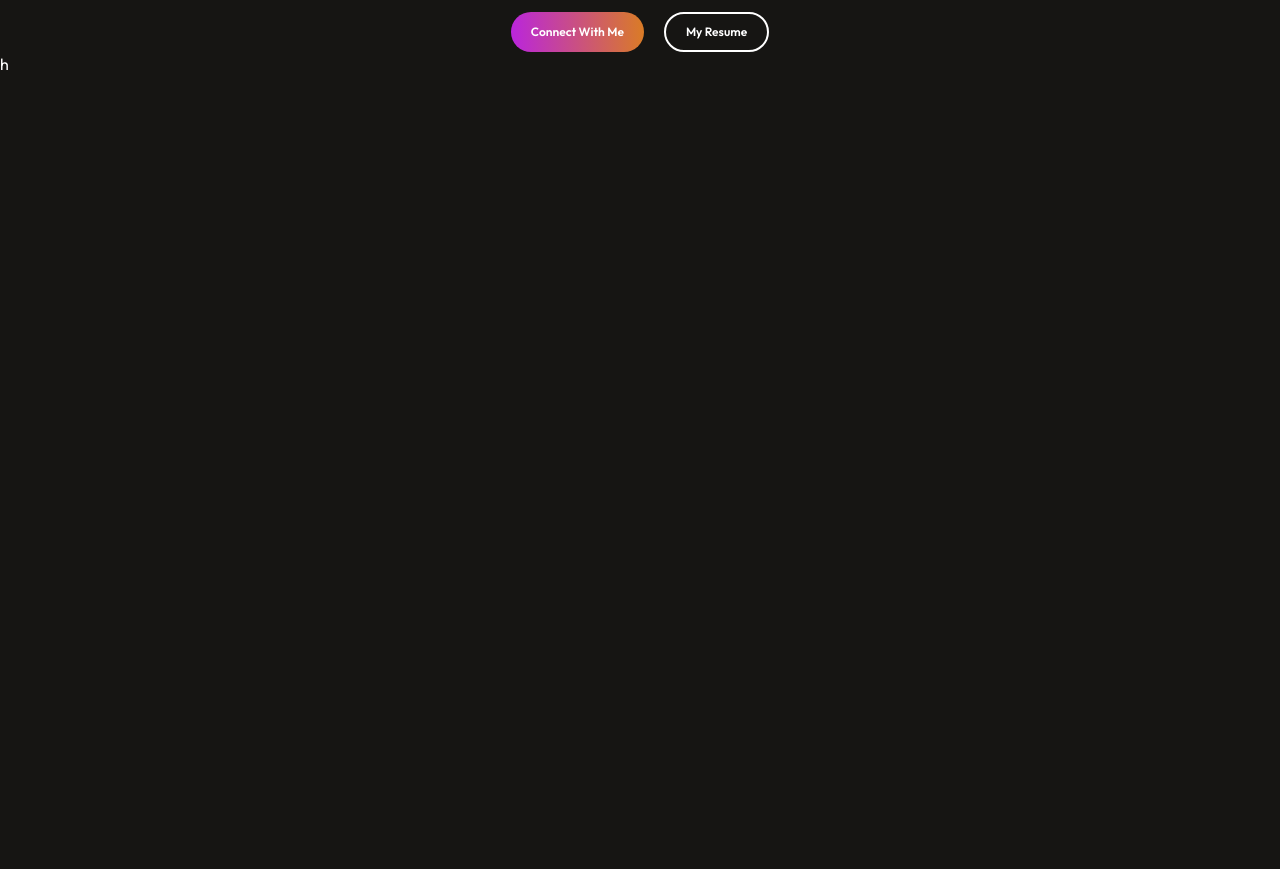
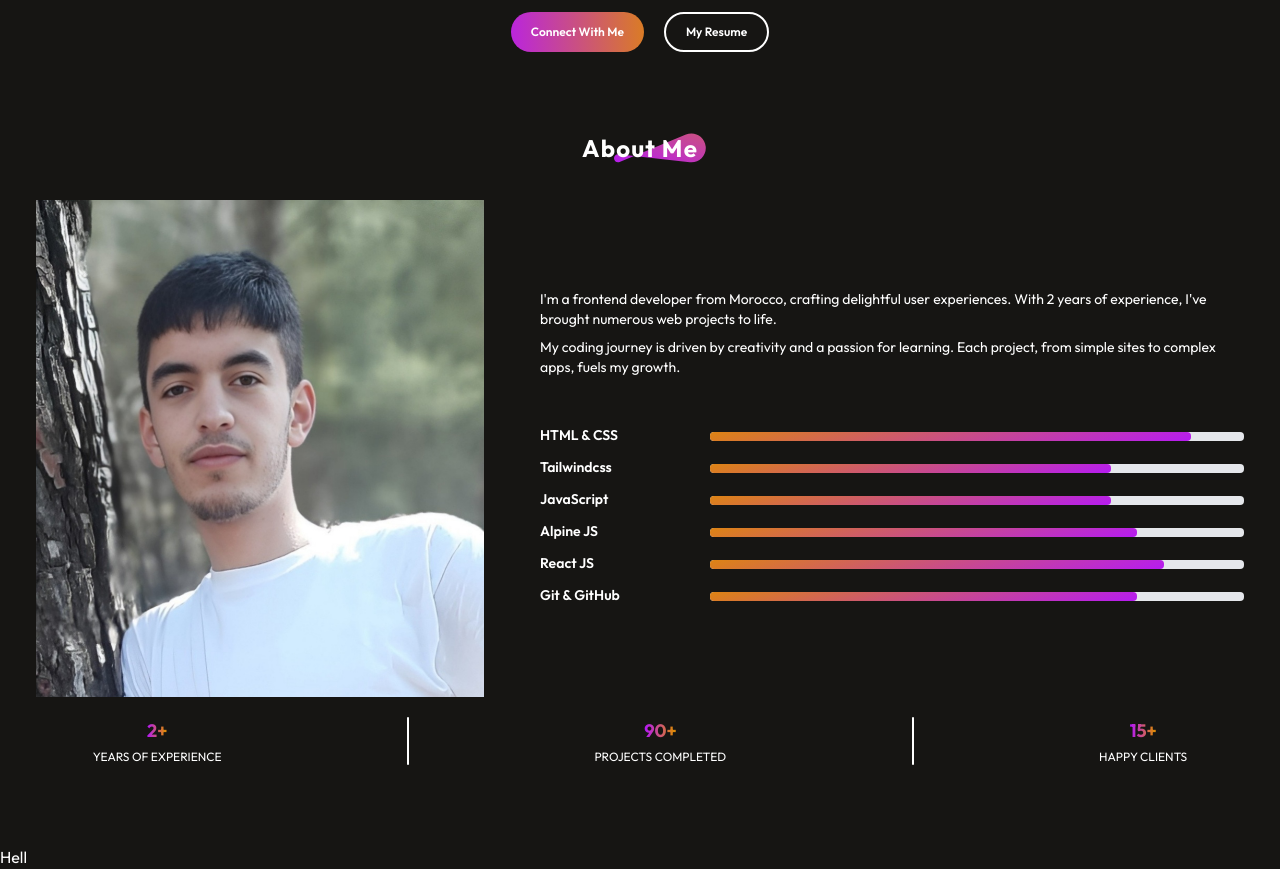
Before and after one commit to Bilalben23/my_portfolio, a React (Create React App) app: page / in a window 1280 px wide. Shown: the part 564-1433 px from the top of the page. Before the commit the page ends 800 px from the top, so only its background shows below. Built offline with nearby package versions, Linux system fonts and the light colour scheme.

Commit message:
adding about section

```diff
--- a/src/App.css
+++ b/src/App.css
@@ -14,4 +14,28 @@
         background-color: #161513;
         @apply text-white h-screen;
     }
+
+    progress {
+        appearance: none;
+        -webkit-appearance: none;
+        -moz-appearance: none;
+        width: 100%;
+        height: 0.6rem;
+    }
+
+    progress::-webkit-progress-bar {
+        background-color: #e5e7eb;
+        border-radius: 0.25rem;
+    }
+
+    progress::-webkit-progress-value {
+        background: linear-gradient(164deg, #DF8908 -5.09%, #B415FF 106.28%);
+        border-radius: 0.25rem;
+
+    }
+
+    progress::-moz-progress-bar {
+        background: linear-gradient(164deg, #DF8908 -5.09%, #B415FF 106.28%);
+        border-radius: 0.25rem;
+    }
 }
--- a/src/App.jsx
+++ b/src/App.jsx
@@ -1,6 +1,7 @@
 import React from "react";
 import Navbar from "./components/Navbar";
 import Hero from "./components/Hero";
+import About from "./components/About";
 // import AnchorLink from 'react-anchor-link-smooth-scroll';
 
 export default function App() {
@@ -8,7 +9,8 @@ export default function App() {
     <>
       <Navbar />
       <Hero />
-      h
+      <About />
+      <h1>Hell</h1>
     </>
   );
 }
--- /dev/null
+++ b/src/components/About.jsx
@@ -0,0 +1,72 @@
+import React from 'react'
+
+export default function About() {
+    return (
+        <div className='flex flex-col items-center justify-center space-y-5 my-[80px]' id="about-me">
+            <div className='relative mb-4'>
+                <h1 className='px-2 font-bold text-2xl tracking-wider'>About Me</h1>
+                <img src="/assets/theme_pattern.svg" alt="profile" className='w-[70%] h-full absolute right-0 bottom-0 -z-10' />
+            </div>
+            <div className='flex justify-evenly items-center space-x-5'>
+                <div className='w-[35%]'>
+                    <img src="/assets/profile-pic-big.png" alt="profile" className='w-full' />
+                </div>
+
+                <div className='w-[55%] flex flex-col space-y-8'>
+                    <div className='mb-4'>
+                        <p className="mb-2 text-sm">
+                            I'm a frontend developer from Morocco, crafting delightful user experiences. With 2 years of experience, I've brought numerous web projects to life.
+                        </p>
+                        <p className='text-sm'>
+                            My coding journey is driven by creativity and a passion for learning. Each project, from simple sites to complex apps, fuels my growth.
+                        </p>
+                    </div>
+
+                    <div className='flex flex-col space-y-2'>
+                        <div className='flex items-center space-x-5 transition hover:scale-105'>
+                            <label for="html-css" class="block mb-1 min-w-[150px] text-sm font-semibold">HTML & CSS</label>
+                            <progress id="html-css" value="90" max="100">90%</progress>
+                        </div>
+                        <div className='flex items-center space-x-5 transition hover:scale-105'>
+                            <label for="tailwindcss" class="block mb-1 min-w-[150px] text-sm font-semibold">Tailwindcss</label>
+                            <progress id="tailwindcss" value="75" max="100">75%</progress>
+                        </div>
+                        <div className='flex items-center space-x-5 transition hover:scale-105'>
+                            <label for="js" class="block mb-1 min-w-[150px] text-sm font-semibold">JavaScript</label>
+                            <progress id="js" value="75" max="100">75%</progress>
+                        </div>
+                        <div className='flex items-center space-x-5 transition hover:scale-105'>
+                            <label for="alpine" class="block mb-1 min-w-[150px] text-sm font-semibold">Alpine JS</label>
+                            <progress id="alpine" value="80" max="100">80%</progress>
+                        </div>
+                        <div className='flex items-center space-x-5 transition hover:scale-105'>
+                            <label for="react" class="block mb-1 min-w-[150px] text-sm font-semibold">React JS</label>
+                            <progress id="react" value="85" max="100">85%</progress>
+                        </div>
+                        <div className='flex items-center space-x-5 transition hover:scale-105'>
+                            <label for="git-github" class="block mb-1 min-w-[150px] text-sm font-semibold">Git & GitHub</label>
+                            <progress id="git-github" value="80" max="100">80%</progress>
+                        </div>
+                    </div>
+                </div>
+            </div>
+
+            <div className='flex justify-around w-full items-stretch'>
+                <div className='flex flex-col items-center justify-center space-y-1 transition hover:scale-105'>
+                    <span className='text-white text-lg font-bold bg-clip-text text-transparent bg-text-bg'>2+</span>
+                    <p className='text-white text-xs'>YEARS OF EXPERIENCE</p>
+                </div>
+                <div class="w-[2px] rounded-xl bg-white"></div>
+                <div className='flex flex-col items-center justify-center space-y-1 transition hover:scale-105'>
+                    <span className='text-white text-lg font-bold bg-clip-text text-transparent bg-text-bg'>90+</span>
+                    <p className='text-white text-xs'>PROJECTS COMPLETED</p>
+                </div>
+                <div class="w-[2px] rounded-xl bg-white"></div>
+                <div className='flex flex-col items-center justify-center space-y-1 transition hover:scale-105'>
+                    <span className='text-white text-lg font-bold bg-clip-text text-transparent bg-text-bg'>15+</span>
+                    <p className='text-white text-xs'>HAPPY CLIENTS</p>
+                </div>
+            </div>
+        </div>
+    )
+}
--- a/src/components/Navbar.jsx
+++ b/src/components/Navbar.jsx
@@ -9,23 +9,23 @@ export default function Navbar() {
         </AnchorLink>
         <ul className="flex items-center justify-center space-x-5">
             <li>
-                <AnchorLink href="home">Home</AnchorLink>
+                <AnchorLink href="#home" >Home</AnchorLink>
             </li>
             <li>
-                <AnchorLink href="about-me">About Me</AnchorLink>
+                <AnchorLink href="#about-me" offset={20}>About Me</AnchorLink>
             </li>
             <li>
-                <AnchorLink href="services">Services</AnchorLink>
+                <AnchorLink href="#services">Services</AnchorLink>
             </li>
             <li>
-                <AnchorLink href="portfolio">Portfolio</AnchorLink>
+                <AnchorLink href="#portfolio">Portfolio</AnchorLink>
             </li>
             <li>
-                <AnchorLink href="contact">Contact</AnchorLink>
+                <AnchorLink href="#contact">Contact</AnchorLink>
             </li>
         </ul>
         <div>
-            <button type="button" className="py-2 px-5 rounded-2xl font-semibold bg-custom-gradient text-sm transition duration-500 hover:scale-105 hover:opacity-90">Connect With Me</button>
+            <button type="button" className="py-2.5 px-5 rounded-2xl font-semibold bg-custom-gradient text-xs transition duration-500 hover:scale-105 hover:opacity-90">Connect With Me</button>
         </div>
     </nav>;
 }
```
Also changed, not shown: public/assets/profile-pic-big.png (added), public/assets/theme_pattern.svg (added).
